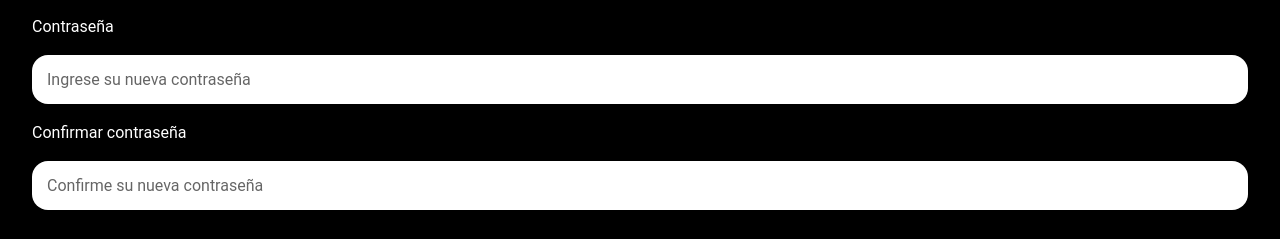
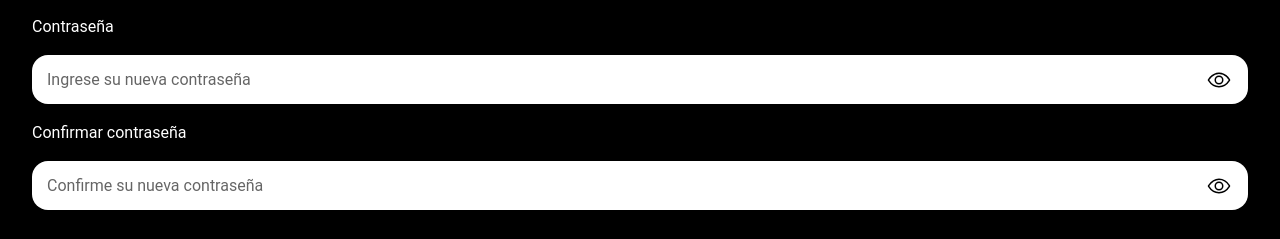
Before and after one commit to diego410711/mbf-movil, a React (Vite) app: page /resetpassword in a window 1280 px wide. Shown: the part 179-418 px from the top of the page. Built offline with nearby package versions, Linux system fonts and the light colour scheme.

Commit message:
adicion de ojo en las contraseñas

```diff
--- a/src/pages/Register/Register.tsx
+++ b/src/pages/Register/Register.tsx
@@ -188,9 +188,7 @@ export default function Register(props: {
                     placeholder={item.text}
                   />
                   {(index === 8 || index === 9) && (
-                    <IonButton fill="clear" onClick={() => index === 8 ? setShowPassword(!showPassword) : setShowConfirmPass(!showConfirmPass)}>
-                      <IonIcon icon={index === 8 ? (showPassword ? eyeOffOutline : eyeOutline) : (showConfirmPass ? eyeOffOutline : eyeOutline)} />
-                    </IonButton>
+                    <IonIcon className="icon-eye" icon={index === 8 ? (showPassword ? eyeOffOutline : eyeOutline) : (showConfirmPass ? eyeOffOutline : eyeOutline)} onClick={() => index === 8 ? setShowPassword(!showPassword) : setShowConfirmPass(!showConfirmPass)} />
                   )}
                 </>
               )}
--- a/src/pages/Resetpassword/Resetpassword.tsx
+++ b/src/pages/Resetpassword/Resetpassword.tsx
@@ -4,6 +4,7 @@ import {
   IonButtons,
   IonContent,
   IonHeader,
+  IonIcon,
   IonInput,
   IonItem,
   IonLabel,
@@ -16,6 +17,7 @@ import {
 import "./Resetpassword.css";
 import { handleReset } from "../../services/authService";
 import { useHistory } from "react-router-dom";
+import { eyeOffOutline, eyeOutline } from "ionicons/icons";
 
 export default function ResetPassword(props: { email: string }) {
   const [code, setCode] = useState(0);
@@ -23,6 +25,8 @@ export default function ResetPassword(props: { email: string }) {
   const [ConfirmnewPassword, setConfirmNewPassword] = useState("");
   const [toastMessage, setToastMessage] = useState("");
   const [showToast, setShowToast] = useState(false);
+  const [showPassword, setShowPassword] = useState(false);
+  const [showConfirmPass, setShowConfirmPass] = useState(false);
 
   const history = useHistory();
 
@@ -69,21 +73,23 @@ export default function ResetPassword(props: { email: string }) {
           <IonLabel position="floating">Contraseña</IonLabel>
           <IonInput
             placeholder="Ingrese su nueva contraseña"
-            type="password"
+            type={showPassword ? "text" : "password"}
             value={newPassword}
             onIonInput={(e) => setNewPassword(e.detail.value!)}
             className="custom-input"
           />
+          <IonIcon className="icon-eye" icon={showPassword ? eyeOffOutline : eyeOutline} onClick={e => setShowPassword(!showPassword)} />
         </IonItem>
         <IonItem className="custom-item">
           <IonLabel position="floating">Confirmar contraseña</IonLabel>
           <IonInput
             placeholder="Confirme su nueva contraseña"
-            type="password"
+            type={showConfirmPass ? "text" : "password"}
             value={ConfirmnewPassword}
             onIonInput={(e) => setConfirmNewPassword(e.detail.value!)}
             className="custom-input"
           />
+          <IonIcon className="icon-eye" icon={showConfirmPass ? eyeOffOutline : eyeOutline} onClick={e => setShowConfirmPass(!showConfirmPass)} />
         </IonItem>
         <div className="container-button">
           <IonButton
```
